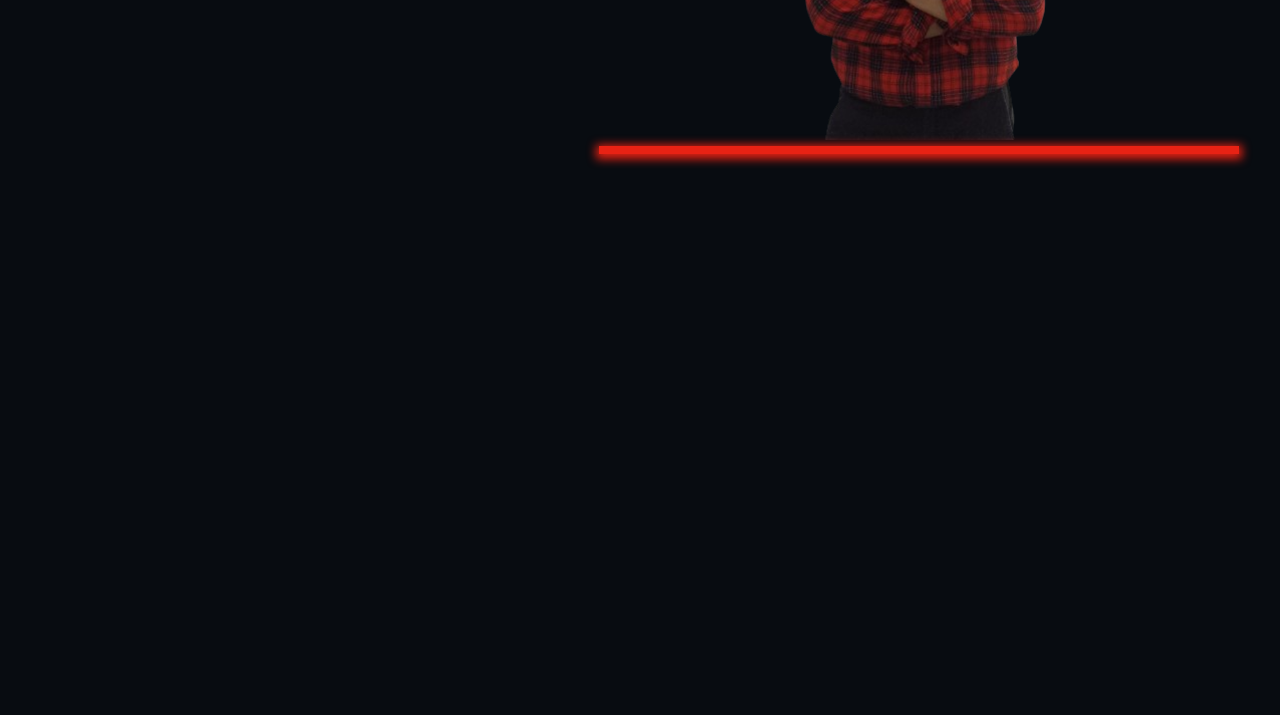
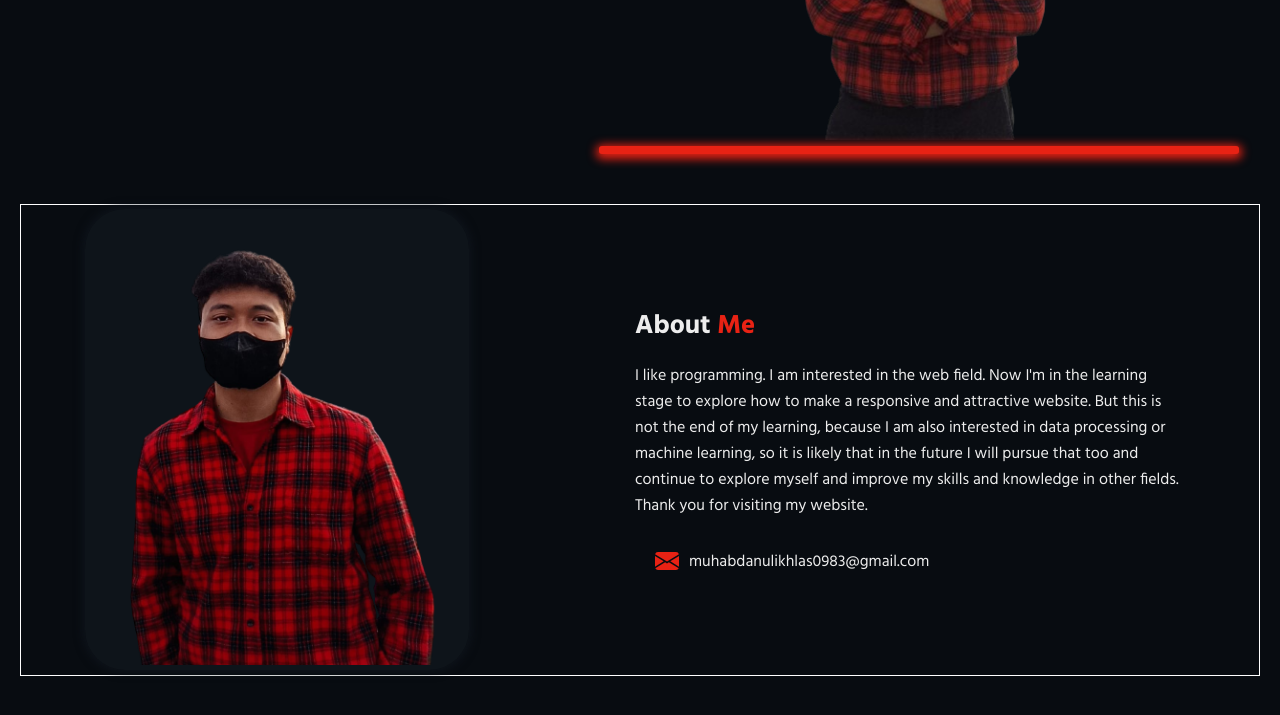
Before and after one commit to AbdanulIkhlas/AbdanulIkhlas.github.io, a plain HTML site: page index.html in a window 1280 px wide. Shown: the part 463-1178 px from the top of the page. Before the commit the page ends 800 px from the top, so only its background shows below. Drawn offline with Linux system fonts and the light colour scheme.

Commit message:
membuat bagian about

```diff
--- a/assets/style/index.css
+++ b/assets/style/index.css
@@ -22,6 +22,10 @@ body {
     color: #EDEDED;
     font-family: 'Hind', sans-serif;
     padding-inline: 20px;
+}
+
+.red-text {
+    color: #e82214;
 }
 
 /*! start : style scrollbar */
@@ -169,10 +173,6 @@ nav a.active {
     font-size: 16pt;
 }
 
-.red-text {
-    color: #e82214;
-}
-
 section .icon {
     margin-top: 2rem;
     display: flex;
@@ -232,9 +232,81 @@ section .icon {
     height: 8px;
     background-color: #e82214;
     box-shadow: 0 2px 10px 3px #e82214;
+    border-radius: 3px;
 }
 
 /** ----- end : style main (home-aside)*/
+/* ----------------------------------------------------------------- */
+/*! ----- start : style main (about-aside) */
+
+#about {
+    margin-bottom: 200px;
+    margin-top: 50px;
+    border: 1px solid white;
+    display: flex;
+    justify-content: space-between;
+    box-sizing: border-box;
+}
+
+#about aside {
+    width: 40vw;
+    display: flex;
+    justify-content: center;
+    align-items: center;
+    box-sizing: border-box;
+}
+
+#about aside .background {
+    background-color: #11161dd1;
+    width: 30vw;
+    border-radius: 40px;
+    display: flex;
+    justify-content: center;
+    align-items: center;
+    padding-bottom: 5px;
+    box-shadow: 0 0 10px 2px #10161ed1;
+}
+
+#about aside img {
+    width: 500px;
+
+}
+
+/** ----- end : style main (about-aside)*/
+/* ----------------------------------------------------------------- */
+/*! ----- start : style main (about-section) */
+
+#about section {
+    width: 55vw;
+    padding: 100px 80px;
+}
+
+#about section h1 {
+    font-size: 20pt;
+    font-weight: bold;
+    margin-bottom: 15px;
+}
+
+#about section .email {
+    padding-left: 20px;
+    margin-top: 30px;
+    display: flex;
+    gap: 10px;
+}
+
+/** ----- end : style main (about-section)*/
+
+
+
+
+
+
+
+
+
+
+
+
 
 /*! ---- Responsive @media ----  */
 @media screen and (max-width: 480px) {
--- a/index.html
+++ b/index.html
@@ -1,5 +1,5 @@
 <!DOCTYPE html>
-<html lang="id">
+<html lang="en">
 
 <head>
     <meta charset="UTF-8">
@@ -65,9 +65,35 @@
                 <img src="assets/image/foto.png" alt="Foto">
                 <div class="garis"></div>
             </aside>
+        </article>
+        <article id="about">
+            <aside>
+                <div class="background">
+                    <img src="assets/image/foto2.png" alt="Foto 2">
+                </div>
+            </aside>
+            <section>
+                <h1>About <span class="red-text"><strong>Me</strong></span></h1>
+                <p>
+                    I like programming. I am interested in the web field. Now I'm in the learning stage to explore how
+                    to make a responsive and attractive website. But this is not the end of my learning, because I am
+                    also interested in data processing or machine learning, so it is likely that in the future I will
+                    pursue that too and continue to explore myself and improve my skills and knowledge in other fields.
+                </p>
+                <p>Thank you for visiting my website.</p>
+                <div class="email">
+                    <svg xmlns="http://www.w3.org/2000/svg" width="24" height="24" fill="#e82214"
+                        class="bi bi-envelope-fill" viewBox="0 0 16 16">
+                        <path
+                            d="M.05 3.555A2 2 0 0 1 2 2h12a2 2 0 0 1 1.95 1.555L8 8.414.05 3.555ZM0 4.697v7.104l5.803-3.558L0 4.697ZM6.761 8.83l-6.57 4.027A2 2 0 0 0 2 14h12a2 2 0 0 0 1.808-1.144l-6.57-4.027L8 9.586l-1.239-.757Zm3.436-.586L16 11.801V4.697l-5.803 3.546Z" />
+                    </svg>
+                    <p>muhabdanulikhlas0983@gmail.com</p>
+                </div>
 
+
+
+            </section>
         </article>
-        <article id="about"></article>
         <article id="project"></article>
         <article id="contact"></article>
     </main>
```
Also changed, not shown: assets/image/foto2.png (added).
